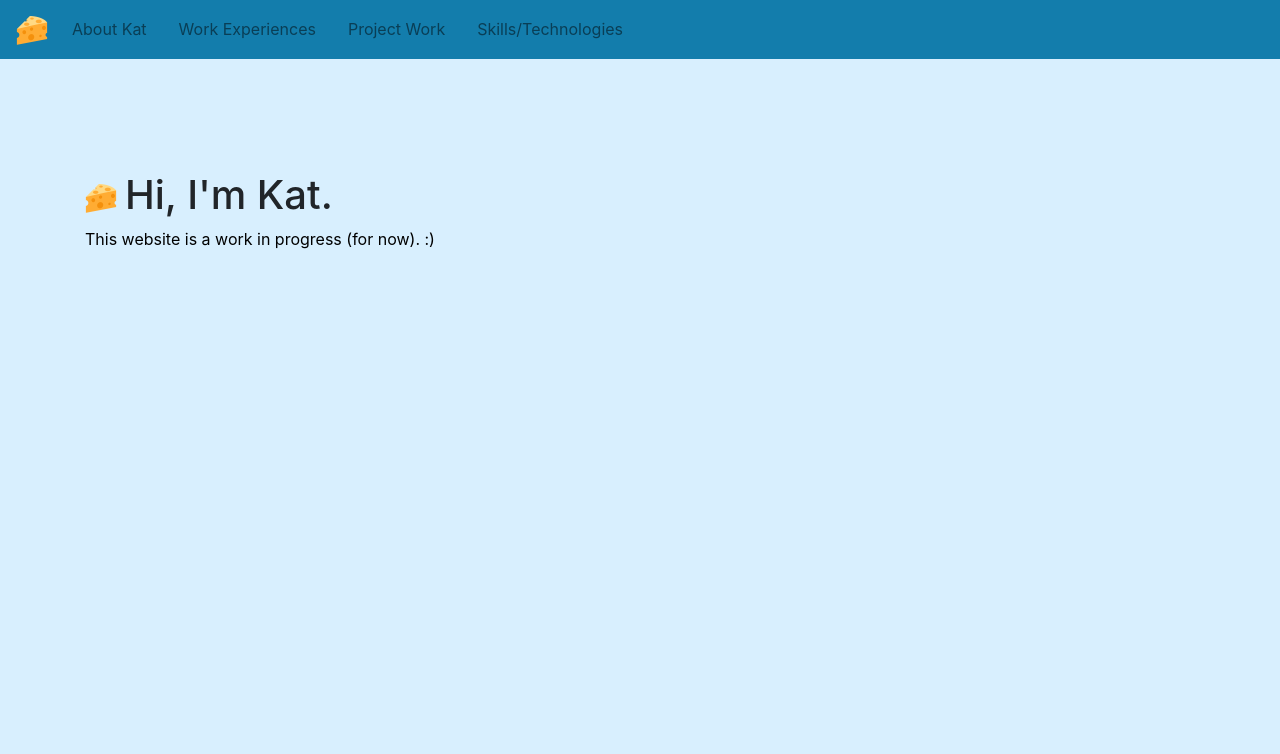
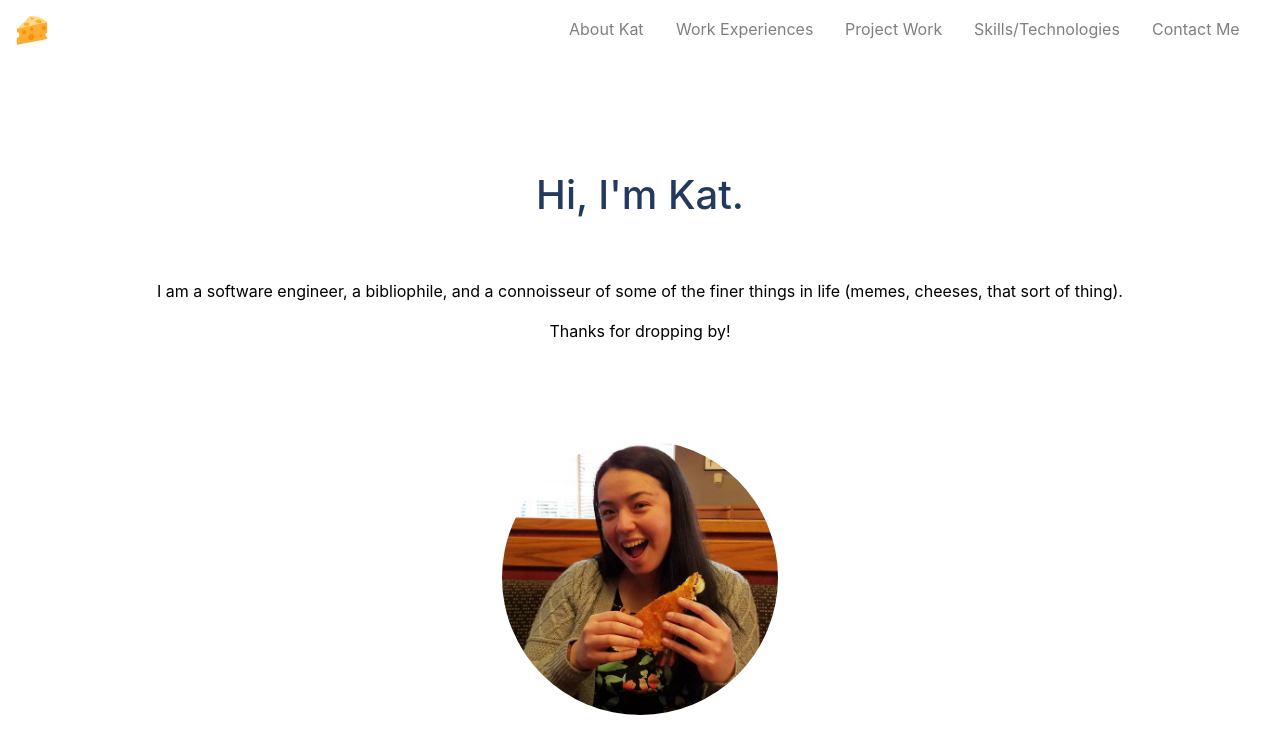
Before and after one commit to klaw772/hi-im-kat, a React (Create React App) app: page /#/ in a window 1280 px wide. Shown: the top 754 px of the page. Built offline with nearby package versions, Linux system fonts and the light colour scheme.

Commit message:
refactoring, removing company-specific color style, snappy intro

```diff
--- a/src/components/AboutKat/AboutOverview.tsx
+++ b/src/components/AboutKat/AboutOverview.tsx
@@ -1,27 +1,21 @@
-import React, { FC, useEffect } from "react";
+import React, { FC } from "react";
 import kat from "../../assets/kat.png";
 
 import "../../styles/AboutKat/AboutOverview.css";
 
-export interface AboutOverviewProps {
-  setIndex: React.Dispatch<React.SetStateAction<number>>;
-}
-export const AboutOverview: FC<AboutOverviewProps> = ({ setIndex }) => {
-  useEffect(() => {
-    setIndex(0);
-  });
+export const AboutOverview: FC<unknown> = () => {
   return (
     <div className="d-flex flex-row justify-content-center">
       <div className="d-flex mx-5 my-3 flex-column justify-content-between">
-        <p>Academic Interests</p>
+        <p>Learning Interests</p>
         <p>Foodies</p>
       </div>
       <div className="d-flex justify-content-center align-items-center">
         <img className="kat-avatar" src={kat} alt="Kat" />
       </div>
       <div className="d-flex mx-5 my-3 flex-column justify-content-between">
-        <p>Memes</p>
-        <p>Fun Things</p>
+        <p>Model-Building</p>
+        <p>Bertha</p>
       </div>
     </div>
   );
--- a/src/components/App.tsx
+++ b/src/components/App.tsx
@@ -1,4 +1,4 @@
-import React, { FC, useState } from "react";
+import React, { FC } from "react";
 import { Switch, Route } from "react-router-dom";
 
 import NavBar from "./NavBar";
@@ -10,17 +10,11 @@ import "../styles/App.css";
 import { AboutOverview } from "./AboutKat/AboutOverview";
 
 const App: FC<unknown> = () => {
-  const [index, setIndex] = useState(0);
-
-  const handleSelect = (eventKey: number, event: object | null) => {
-    setIndex(eventKey);
-  };
-
   return (
     <div className="App">
       <section>
         <header className="App-header">
-          <NavBar index={index} />
+          <NavBar />
         </header>
       </section>
       <section>
@@ -32,16 +26,13 @@ const App: FC<unknown> = () => {
             <p>Project Index</p>
           </Route>
           <Route exact path="/about-kat">
-            <AboutOverview setIndex={setIndex} />
+            <AboutOverview />
           </Route>
           <Route exact path="/kat-work">
-            <WorkExperienceContainer
-              index={index}
-              handleSelect={handleSelect}
-            />
+            <WorkExperienceContainer />
           </Route>
           <Route exact path="/skills">
-            <SkillsContainer setIndex={setIndex} />
+            <SkillsContainer />
           </Route>
         </Switch>
       </section>
--- a/src/components/Intro/Intro.tsx
+++ b/src/components/Intro/Intro.tsx
@@ -1,20 +1,24 @@
 import React, { FC } from "react";
 import { Jumbotron, Container } from "react-bootstrap";
+import kat from "../../assets/kat.png";
 
 import "../../styles/Intro/Intro.css";
-import cheese from '../../assets/cheese2.png';
 
 export const Intro: FC<unknown> = () => {
   return (
     <Jumbotron fluid className="intro-jumbotron">
       <Container className="my-5">
-        <h1>
-          <span className="mr-2">
-            <img src={cheese} alt="cheese-wedge" />
-          </span>
-          Hi, I'm Kat.
-        </h1>
-        <p>This website is a work in progress (for now). :)</p>
+        <div className="jumbotron-text fade-in">
+          <h1> Hi, I'm Kat.</h1>
+          <p>
+            I am a software engineer, a bibliophile, and a connoisseur of some
+            of the finer things in life (memes, cheeses, that sort of thing).
+          </p>
+          <p>Thanks for dropping by!</p>
+          <div className="d-flex justify-content-center align-items-center">
+            <img className="kat-avatar" src={kat} alt="Kat" />
+          </div>
+        </div>
       </Container>
     </Jumbotron>
   );
--- a/src/components/NavBar.tsx
+++ b/src/components/NavBar.tsx
@@ -2,47 +2,53 @@ import React, { FC } from "react";
 import Navbar from "react-bootstrap/Navbar";
 import Nav from "react-bootstrap/Nav";
 import "../styles/NavBar.css";
-import classNames from "classnames";
 import { Link } from "react-router-dom";
 import cheese from "../assets/cheese2.png";
 
-export interface NavBarProps {
-  index: number;
-}
-
-const NavBar: FC<NavBarProps> = ({ index }) => {
+const NavBar: FC<unknown> = () => {
   return (
     <div>
-      <Navbar
-        className={classNames({
-          "acquia-style": index === 0,
-          "ezcater-style": index === 1,
-        })}
-        expand="lg"
-      >
-        <Navbar.Brand
-          className={classNames({
-            "acquia-brand": index === 0,
-            "ezcater-brand": index === 1,
-          })}
-          href="/hi-im-kat"
-        >
+      <Navbar expand="lg">
+        <Navbar.Brand href="/hi-im-kat">
           <img src={cheese} alt="cheese-wedge" />
         </Navbar.Brand>
         <Navbar.Toggle aria-controls="basic-navbar-nav" />
         <Navbar.Collapse id="basic-navbar-nav">
-          <Nav className="mr-auto">
-            <Nav.Link className="mr-3" as={Link} to="/about-kat">
+          <Nav className="ml-auto">
+            <Nav.Link
+              className="mr-3 hvr-overline-from-left"
+              as={Link}
+              to="/about-kat"
+            >
               About Kat
             </Nav.Link>
-            <Nav.Link className="mr-3" as={Link} to="/kat-work">
+            <Nav.Link
+              className="mr-3 hvr-overline-from-left"
+              as={Link}
+              to="/kat-work"
+            >
               Work Experiences
             </Nav.Link>
-            <Nav.Link className="mr-3" as={Link} to="/project-index">
+            <Nav.Link
+              className="mr-3 hvr-overline-from-left"
+              as={Link}
+              to="/project-index"
+            >
               Project Work
             </Nav.Link>
-            <Nav.Link className="mr-3" as={Link} to="/skills">
+            <Nav.Link
+              className="mr-3 hvr-overline-from-left"
+              as={Link}
+              to="/skills"
+            >
               Skills/Technologies
+            </Nav.Link>
+            <Nav.Link
+              className="mr-3 hvr-overline-from-left"
+              as={Link}
+              to="/contact"
+            >
+              Contact Me
             </Nav.Link>
           </Nav>
         </Navbar.Collapse>
--- a/src/components/Skills/SkillsContainer.tsx
+++ b/src/components/Skills/SkillsContainer.tsx
@@ -1,4 +1,4 @@
-import React, { FC, useEffect } from "react";
+import React, { FC } from "react";
 
 import cypress from "../../assets/cypress.png";
 import git from "../../assets/git.png";
@@ -23,10 +23,7 @@ import { Frameworks } from "./Frameworks";
 import { Testing } from "./Testing";
 import { Tools } from "./Tools";
 
-export interface SkillsContainerProps {
-  setIndex: React.Dispatch<React.SetStateAction<number>>;
-}
-export const SkillsContainer: FC<SkillsContainerProps> = ({ setIndex }) => {
+export const SkillsContainer: FC<unknown> = () => {
   const languages: { language: string; title: string }[] = [
     { language: javascript, title: "JavaScript" },
     { language: typescript, title: "TypeScript" },
@@ -54,10 +51,6 @@ export const SkillsContainer: FC<SkillsContainerProps> = ({ setIndex }) => {
     { tool: docker, title: "Docker" },
   ];
 
-  useEffect(() => {
-    setIndex(0);
-  }, [setIndex]);
-
   return (
     <>
       <Languages languageList={languages} />
--- a/src/components/WorkExperience/ExperienceCarousel.tsx
+++ b/src/components/WorkExperience/ExperienceCarousel.tsx
@@ -5,17 +5,9 @@ import acquia_logo from "../../assets/acquia.png";
 
 import "../../styles/WorkExperience/ExperienceCarousel.css";
 
-export interface ExperienceCarouselProps {
-  index: number;
-  handleSelect: (eventKey: number, event: object | null) => void;
-}
-
-export const ExperienceCarousel: FC<ExperienceCarouselProps> = ({
-  index,
-  handleSelect,
-}) => {
+export const ExperienceCarousel: FC<unknown> = () => {
   return (
-    <Carousel activeIndex={index} onSelect={handleSelect}>
+    <Carousel>
       <Carousel.Item className="work-carousel-item">
         <img
           className="d-block w-100"
--- a/src/components/WorkExperience/WorkExperienceContainer.tsx
+++ b/src/components/WorkExperience/WorkExperienceContainer.tsx
@@ -1,13 +1,6 @@
 import React, { FC } from "react";
 import { ExperienceCarousel } from "./ExperienceCarousel";
 
-export interface WorkExperienceContainerProps {
-  index: number;
-  handleSelect: (eventKey: number, event: object | null) => void;
-}
-export const WorkExperienceContainer: FC<WorkExperienceContainerProps> = ({
-  index,
-  handleSelect,
-}) => {
-  return <ExperienceCarousel index={index} handleSelect={handleSelect} />;
+export const WorkExperienceContainer: FC<unknown> = () => {
+  return <ExperienceCarousel />;
 };
--- a/src/styles/App.css
+++ b/src/styles/App.css
@@ -1,3 +1,4 @@
 body {
-  background-color: #d8effe;
+  background-color: transparent;
+  color: #23395d;
 }
--- a/src/styles/Intro/Intro.css
+++ b/src/styles/Intro/Intro.css
@@ -1,3 +1,76 @@
 .intro-jumbotron {
-  background-color: #d8effe;
+  background-color: transparent;
 }
+
+.jumbotron-text {
+  text-align: center;
+}
+
+h1 {
+  margin-bottom: 1.5em;
+}
+
+.kat-avatar {
+  border-radius: 50%;
+  border: 1px solid white;
+  max-width: 50%;
+  margin-top: 5em;
+  margin-bottom: 5em;
+}
+
+.fade-in {
+  animation: fadeIn ease 3s;
+  -webkit-animation: fadeIn ease 3s;
+  -moz-animation: fadeIn ease 3s;
+  -o-animation: fadeIn ease 3s;
+  -ms-animation: fadeIn ease 3s;
+}
+@keyframes fadeIn {
+  0% {
+    opacity: 0;
+    transform: translateY(50%);
+  }
+  100% {
+    opacity: 1;
+  }
+}
+
+@-moz-keyframes fadeIn {
+  0% {
+    opacity: 0;
+    transform: translateY(50%);
+  }
+  100% {
+    opacity: 1;
+  }
+}
+
+@-webkit-keyframes fadeIn {
+  0% {
+    opacity: 0;
+    transform: translateY(50%);
+  }
+  100% {
+    opacity: 1;
+  }
+}
+
+@-o-keyframes fadeIn {
+  0% {
+    opacity: 0;
+    transform: translateY(50%);
+  }
+  100% {
+    opacity: 1;
+  }
+}
+
+@-ms-keyframes fadeIn {
+  0% {
+    opacity: 0;
+    transform: translateY(50%);
+  }
+  100% {
+    opacity: 1;
+  }
+}
--- a/src/styles/NavBar.css
+++ b/src/styles/NavBar.css
@@ -1,15 +1,35 @@
-.acquia-style {
-  background-color: #137dac;
+.custom-nav {
+  background-color: transparent;
 }
 
-.acquia-style .acquia-brand {
-  color: #015073;
+/* Overline From Left from hover.css*/
+.hvr-overline-from-left {
+  display: inline-block;
+  vertical-align: middle;
+  -webkit-transform: perspective(1px) translateZ(0);
+  transform: perspective(1px) translateZ(0);
+  box-shadow: 0 0 1px rgba(0, 0, 0, 0);
+  position: relative;
+  overflow: hidden;
 }
-
-.ezcater-style {
-  background-color: #05ac72;
+.hvr-overline-from-left:before {
+  content: "";
+  position: absolute;
+  z-index: -1;
+  left: 0;
+  right: 100%;
+  top: 0;
+  background: #2098d1;
+  height: 4px;
+  -webkit-transition-property: right;
+  transition-property: right;
+  -webkit-transition-duration: 0.3s;
+  transition-duration: 0.3s;
+  -webkit-transition-timing-function: ease-out;
+  transition-timing-function: ease-out;
 }
-
-.ezcater-style .ezcater-brand {
-  color: #076644;
+.hvr-overline-from-left:hover:before,
+.hvr-overline-from-left:focus:before,
+.hvr-overline-from-left:active:before {
+  right: 0;
 }
```
